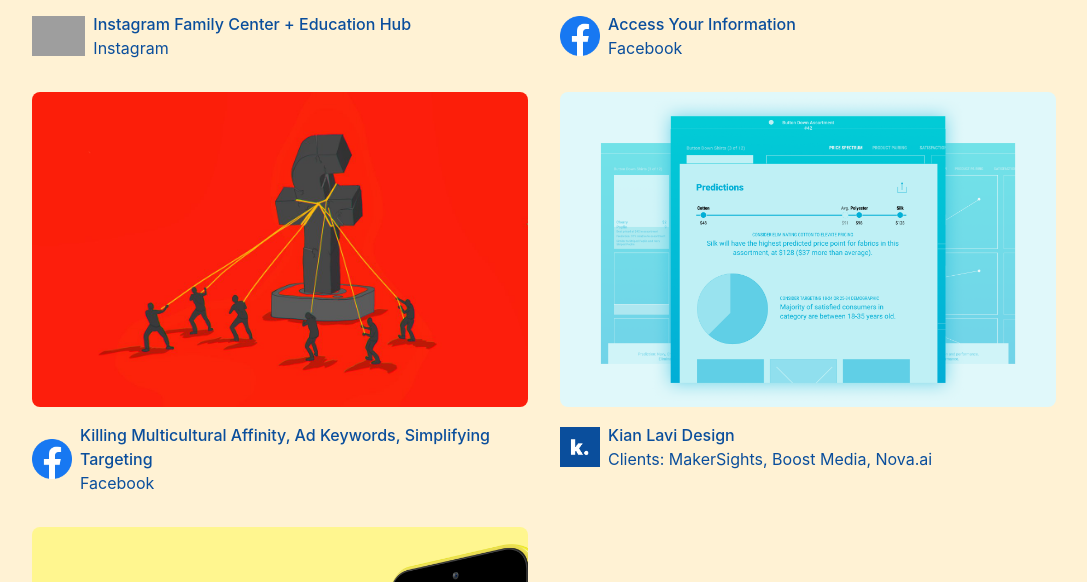
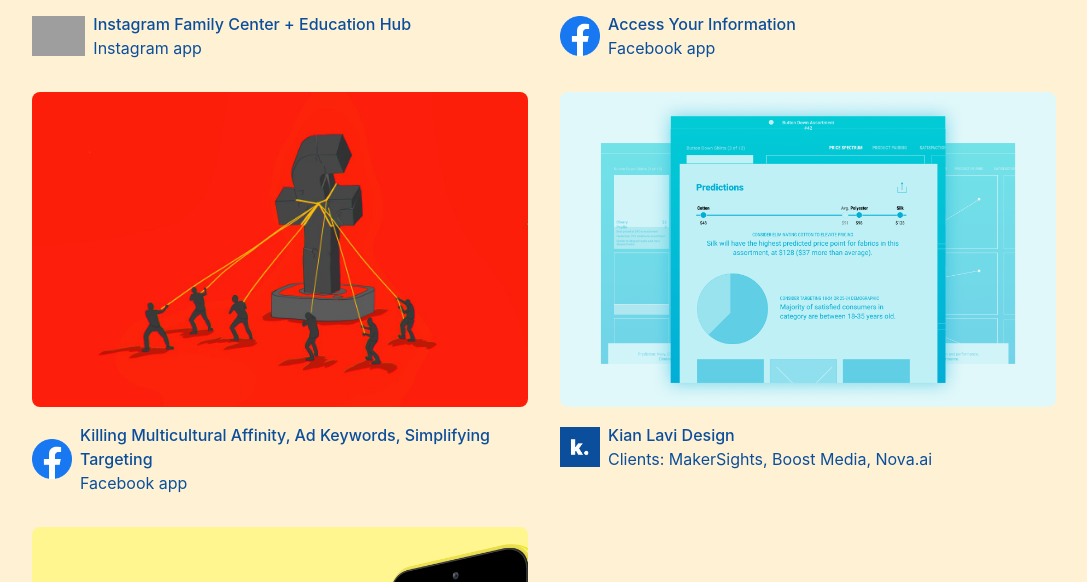
Before and after one commit to kianlavi/kianlavi.github.io, a Jekyll site: the page built from index.html, in a window 1280 px wide and 900 px high, scrolled down 1299 px, cut to the strip 222-804 px from the top of the window. Shown: the whole strip, without its empty margins (96-1183 px from the left). Built offline with Jekyll 4.4.1, drawn with Linux system fonts in a browser that asks for light colours; grey boxes are pictures that could not be loaded.

Commit message:
updated facebook and instagram app names

```diff
--- a/_data/portfolio.yml
+++ b/_data/portfolio.yml
@@ -1,17 +1,17 @@
 - project: "Instagram Family Center + Education Hub"
-  company: "Instagram"
+  company: "Instagram app"
   company_img: https://upload.wikimedia.org/wikipedia/commons/thumb/e/e7/Instagram_logo_2016.svg/768px-Instagram_logo_2016.svg.png
   hero_url: https://scontent-sjc3-1.xx.fbcdn.net/v/t39.8562-6/119776282_921551208250591_7504477318627411129_n.jpg?_nc_cat=101&ccb=1-5&_nc_sid=6825c5&_nc_ohc=Lb7Z-BGvt6kAX9pfsDL&_nc_ht=scontent-sjc3-1.xx&oh=00_AT9SVSrsUJp7mps4x5nCB0FlpzE9RhJlI_l838R7Hj-DOg&oe=61E1B4CE
   link: https://medium.com/kianlavi/instagrams-family-center-and-education-hub-c7727f5f5c36
 
 - project: "Access Your Information"
-  company: "Facebook"
+  company: "Facebook app"
   company_img: assets/co-fb.png
   hero_url: assets/study-fb_ayi@2x.png
   link: https://medium.com/kianlavi/access-your-information-55deee4d6568?source=your_stories_page-------------------------------------
 
 - project: "Killing Multicultural Affinity, Ad Keywords, Simplifying Targeting"
-  company: Facebook
+  company: "Facebook app"
   company_img: assets/co-fb.png
   hero_url: assets/study-fb_mca.jpg
   link: https://medium.com/kianlavi/killing-multicultural-affinity-ad-keywords-simplifying-targeting-78eb1aed7d6e?source=your_stories_page-------------------------------------
```
